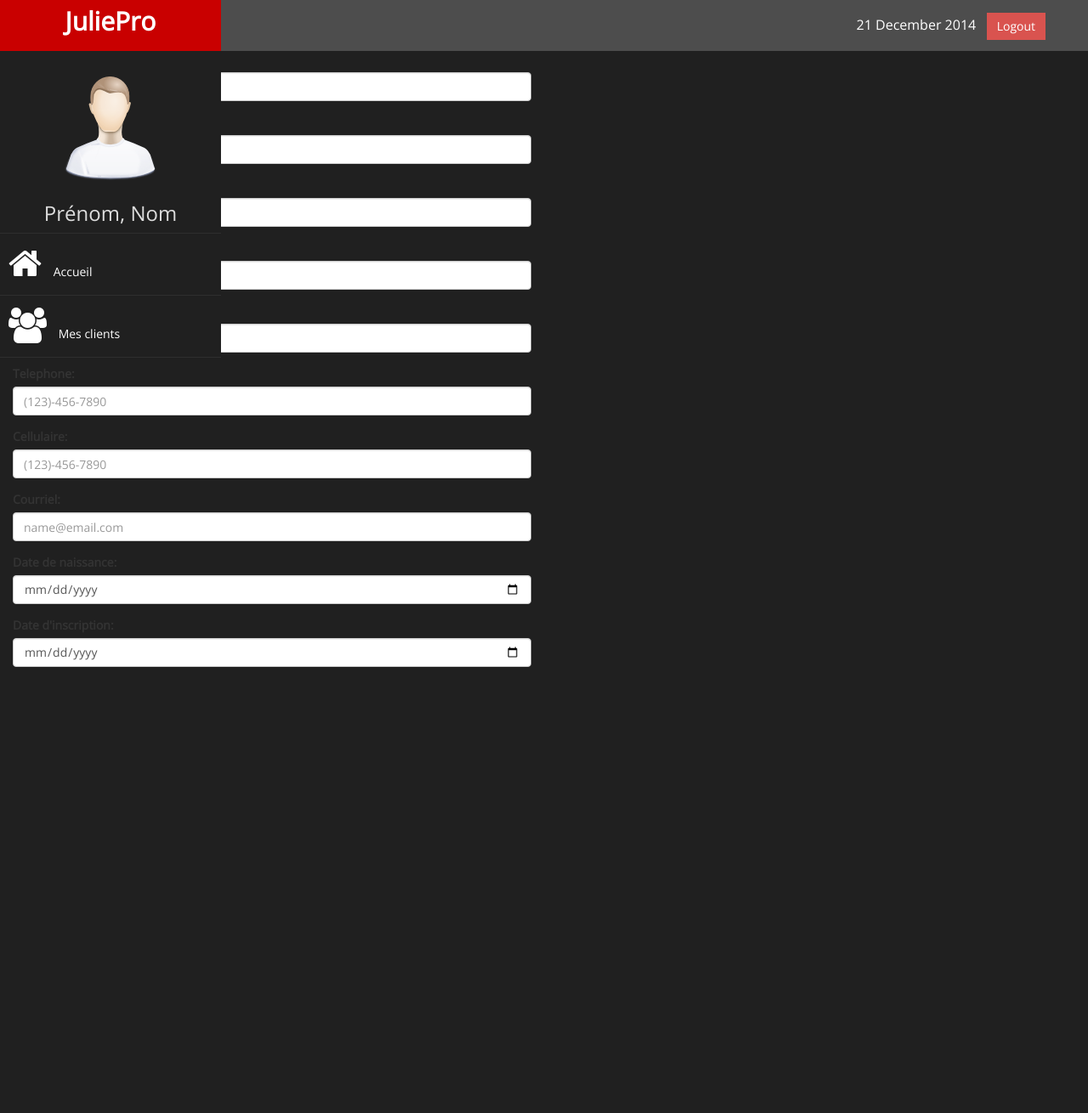
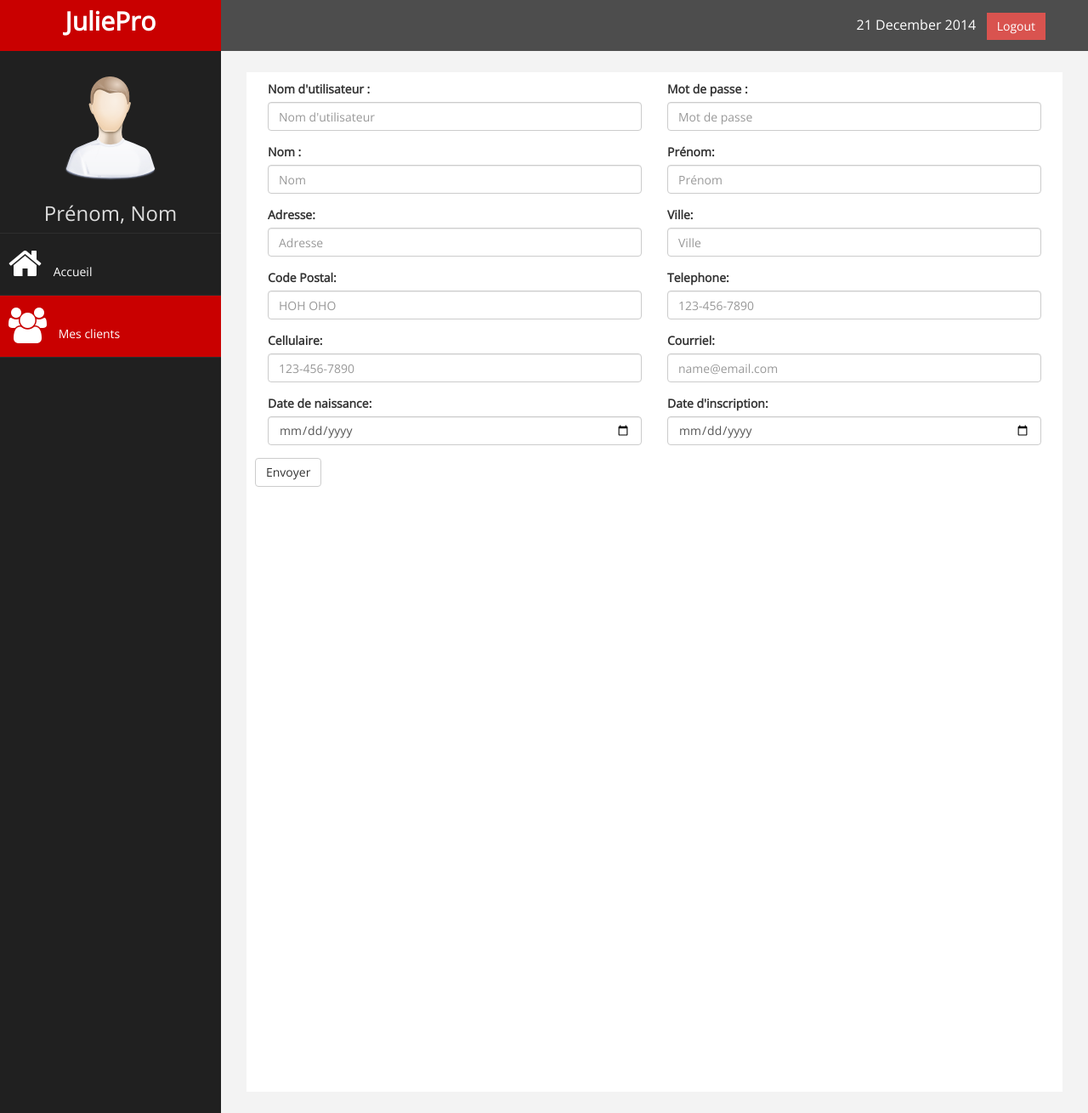
Before and after one commit to island212/JuliePro, a PHP site: page /employee/client_add.php in a window 1280 px wide. Shown: the whole page at 85% size. Before the commit the page ends 785 px from the top, so only its background shows below. Run offline with PHP 8.4, Linux system fonts and the light colour scheme.

Commit message:
MARCO RÉPARE

```diff
--- a/employee/client_add.php
+++ b/employee/client_add.php
@@ -1,50 +1,69 @@
-<?php $currentPage = 'client_add'; include('../view/employee_sidebar.php') ?>
+<?php $currentPage = 'client_list'; include('../view/employee_sidebar.php') ?>
+<div id="page-wrapper">
+    <div id="page-inner">
+        <div class="row">
+            <form role="form" class="col-md-12" action=".?action=add_client" method="post">
+                <div class="form-group col-md-6">
+                    <label>Nom d'utilisateur : </label>
+                    <input class="form-control" type="text" name="username" placeholder="Nom d'utilisateur">
+                </div>
+                <div class="form-group col-md-6">
+                    <label>Mot de passe : </label>
+                    <input class="form-control" type="password" name="password" placeholder="Mot de passe">
+                </div>
 
-    <div class="row">
-        <div class="col-md-12">
-            <form role="form" class="col-md-6" action=".?action=add_client" method="post">
-                <div class="form-group">
-                    <label>Nom:</label>
+                <hr />
+
+                <div class="form-group col-md-6">
+                    <label>Nom : </label>
                     <input class="form-control" type="text" name="lastName" placeholder="Nom">
                 </div>
-                <div class="form-group">
+                <div class="form-group col-md-6">
                     <label>Prénom:</label>
                     <input class="form-control" type="text" name="firstName" placeholder="Prénom">
                 </div>
-                <div class="form-group">
+                <div class="form-group col-md-6">
                     <label>Adresse:</label>
                     <input class="form-control" type="text" name="adresse" placeholder="Adresse">
                 </div>
-                <div class="form-group">
+                <div class="form-group col-md-6">
                     <label>Ville:</label>
                     <input class="form-control" type="text" name="ville" placeholder="Ville">
                 </div>
-                <div class="form-group">
+                <div class="form-group col-md-6">
                     <label>Code Postal:</label>
                     <input class="form-control" type="text" pattern="[A-Za-z][0-9][A-Za-z] [0-9][A-Za-z][0-9]" name="cp" placeholder="HOH OHO">
                 </div>
-                <div class="form-group">
+
+                <hr />
+
+                <div class="form-group col-md-6">
                     <label>Telephone:</label>
-                    <input class="form-control" type="text" pattern="\[\(]d{3}[\)][\-]\d{3}[\-]\d{4}" name="telephone" placeholder="(123)-456-7890">
+                    <input class="form-control" type="text" pattern="\d{3}[\-]\d{3}[\-]\d{4}" name="telephone" placeholder="123-456-7890">
                 </div>
-                <div class="form-group">
+                <div class="form-group col-md-6">
                     <label>Cellulaire:</label>
-                    <input class="form-control" type="text" pattern="\[\(]d{3}[\)][\-]\d{3}[\-]\d{4}" name="cellulaire" placeholder="(123)-456-7890">
+                    <input class="form-control" type="text" pattern="\d{3}[\-]\d{3}[\-]\d{4}" name="cellulaire" placeholder="123-456-7890">
                 </div>
-                <div class="form-group">
+                <div class="form-group col-md-6">
                     <label>Courriel:</label>
                     <input class="form-control" type="email" name="courriel" placeholder="name@email.com">
                 </div>
-                <div class="form-group">
+
+                <hr />
+
+                <div class="form-group col-md-6">
                     <label>Date de naissance:</label>
                     <input class="form-control" type="date" name="dateNaissance">
                 </div>
-                <div class="form-group">
+                <div class="form-group col-md-6">
                     <label>Date d'inscription:</label>
                     <input class="form-control" type="date" name="dateInscription">
                 </div>
+
+                <button type="submit" class="btn btn-default">Envoyer</button>
             </form>
         </div>
     </div>
-
+</div>
 <?php include('../view/footer.php')?>
--- a/employee/client_list.php
+++ b/employee/client_list.php
@@ -13,7 +13,7 @@
                 Mes clients
             </div>
             <div class="panel-body">
-                <div class="table-responsive">
+                <div class="table-responsive col-sm-8">
                     <table class="table table-striped table-bordered table-hover">
                         <thead>
                             <tr>
@@ -31,6 +31,7 @@
                         </tbody>
                     </table>
                 </div>
+                <a class="btn btn-default" href=".?action=add_client_form">Nouveau client</a>
             </div>
         </div>
     </div>
--- a/employee/index.php
+++ b/employee/index.php
@@ -20,7 +20,7 @@ if(isset($_GET['action'])) {
         $password = $_POST['password'];
         $fname = $_POST['firstName'];
         $lname = $_POST['lastName'];
-        $address = $_POST['address'];
+        $address = $_POST['adresse'];
         $cell = $_POST['cellulaire'];
         $courriel = $_POST['courriel'];
         $cp = $_POST['cp'];
```
